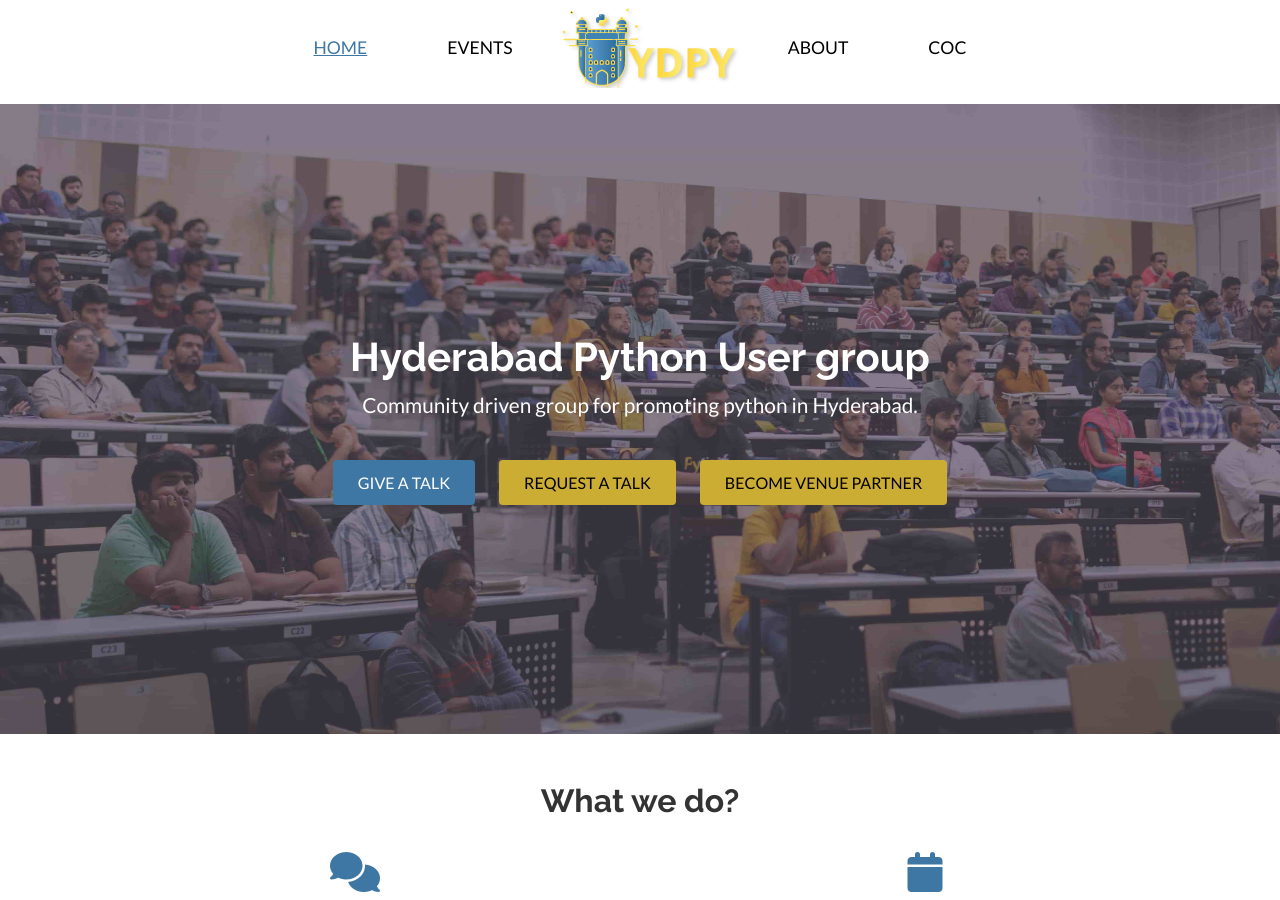
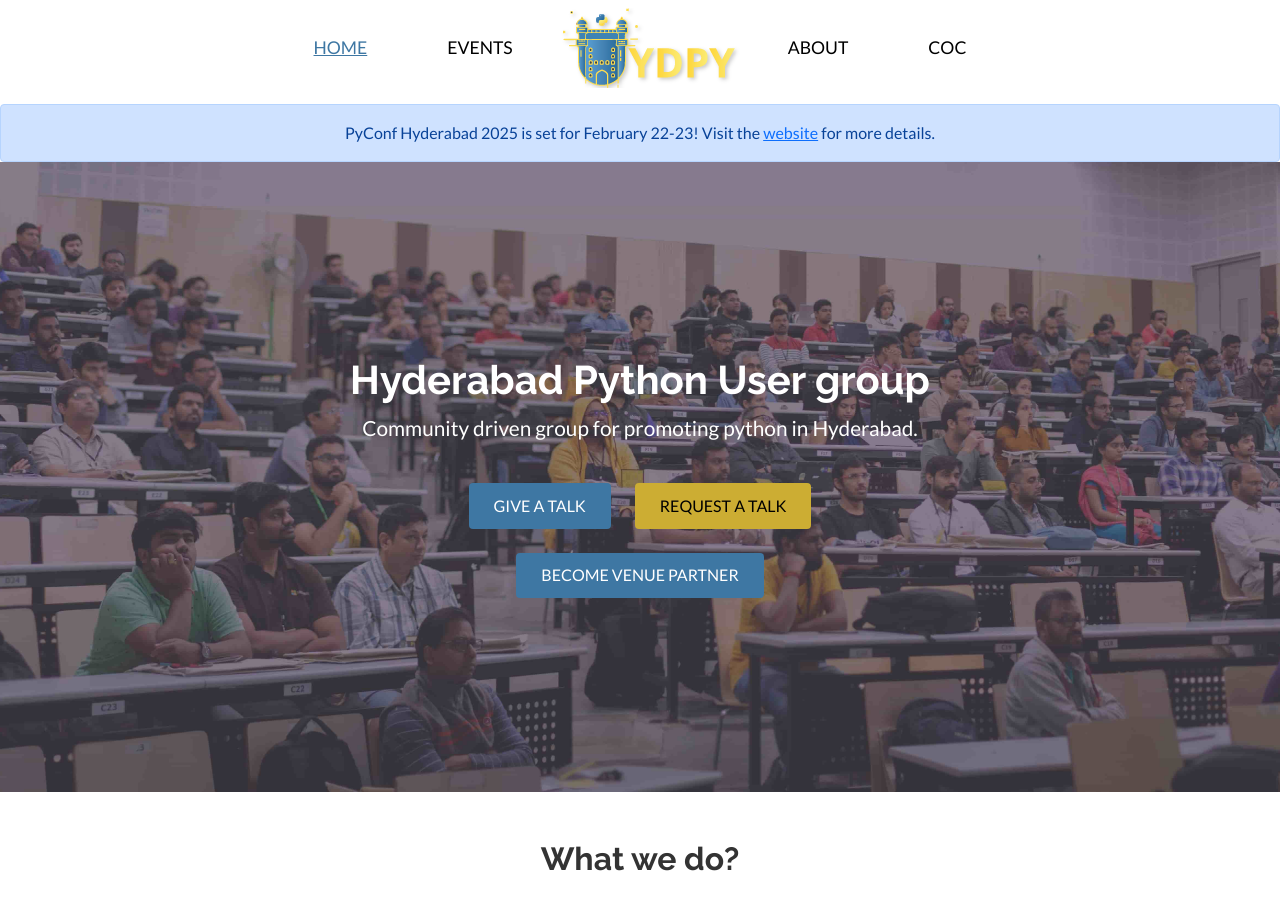
Before and after one commit to HydPy/HydPy, a Jekyll site: the page built from index.html, in a window 1280 px wide and 900 px high. Built offline with Jekyll 4.4.1, drawn with Linux system fonts in a browser that asks for light colours.

Commit message:
Add announcement for pyconf 25

```diff
--- a/_includes/featured-announcement.html
+++ b/_includes/featured-announcement.html
@@ -1,12 +1,6 @@
-<div class="featured-announcement" style="
-    position: relative;
-    text-align: center;
-    box-shadow: 0 1em 1em -1em #000;
-    background: #0070f7;
-  ">
-  <div class="container" style="padding: 1rem">
-    <a href="https://pyconf.hydpy.org/2022" style="color: #fff">
-      <h3>✨ PyConf Hyderabad 2022 tickets are open Now ✨</h3>
-    </a>
+<div class="featured-announcement">
+  <div class="alert alert-primary text-center m-0 font-weight-bold" role="alert">
+    PyConf Hyderabad 2025 is set for February 22-23! Visit the
+    <a href="https://2025.pyconfhyd.org/">website</a> for more details.
   </div>
 </div>
--- a/_includes/hero-banner.html
+++ b/_includes/hero-banner.html
@@ -15,10 +15,11 @@
                 </a>
             </button>
         </div>
+    </div>
+    <div class="row justify-content-center pt-2">
         <div class="col-auto mt-3">
-            <button class="btn secondary">
-                <a class="nav-link dark" target="_blank"
-                    href="https://bit.ly/hydpy-venue-partner">
+            <button class="btn primary">
+                <a class="nav-link light" target="_blank" href="https://bit.ly/hydpy-venue-partner">
                     BECOME VENUE PARTNER
                 </a>
             </button>
--- a/index.html
+++ b/index.html
@@ -3,6 +3,7 @@ layout: base
 title: Home
 permalink: /
 ---
+{% include featured-announcement.html %}
 {% include hero-banner.html %}
 
 {% include what-we-do.html %}
```
